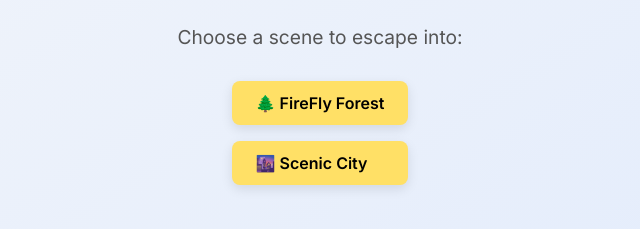
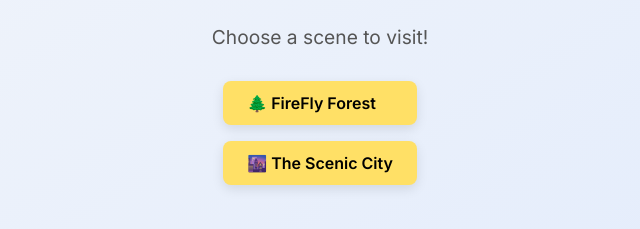
Before and after one commit to BSBussell/BeesBackdrops, a plain HTML site: page index.html in a window 1280 px wide. Shown: the part 357-586 px from the top of the page, without its empty margins (320-960 px from the left). Drawn offline with nearby package versions, Linux system fonts and the light colour scheme.

Commit message:
Update index.html
Slight Text Changes

```diff
--- a/index.html
+++ b/index.html
@@ -74,10 +74,10 @@
 </head>
 <body>
   <h1>🐝 Bee’s Backdrops</h1>
-  <p>Choose a scene to escape into:</p>
+  <p>Choose a scene to visit!</p>
   <div class="links">
     <a href="FireFlyForest.html">🌲 FireFly Forest</a>
-    <a href="ScenicCity.html">🌆 Scenic City</a>
+    <a href="ScenicCity.html">🌆 The Scenic City</a>
   </div>
 </body>
 </html>
```
